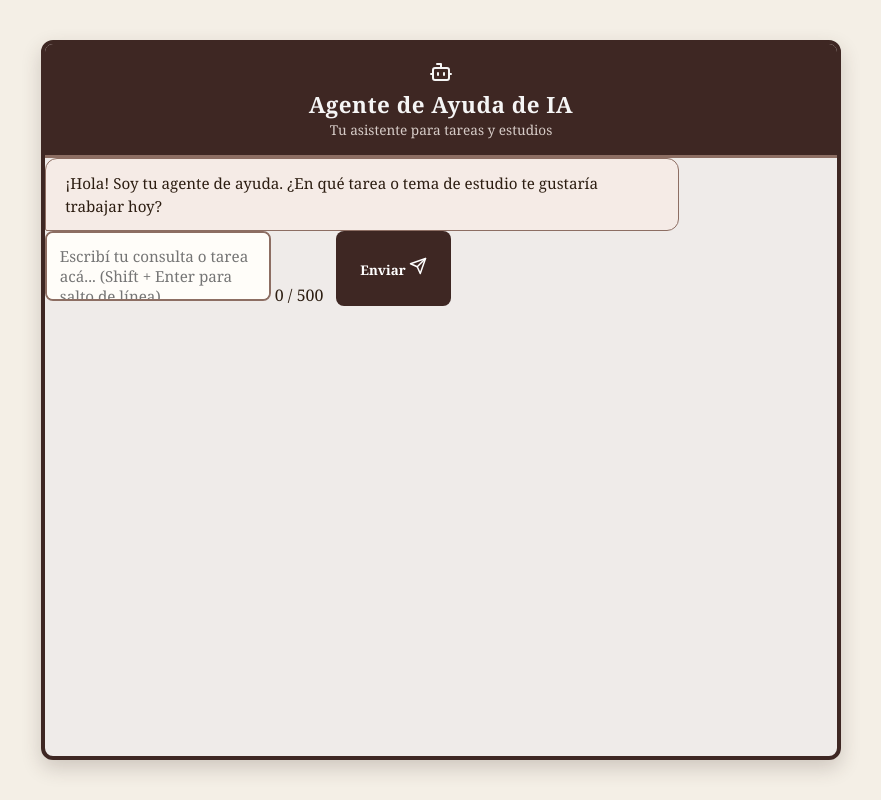
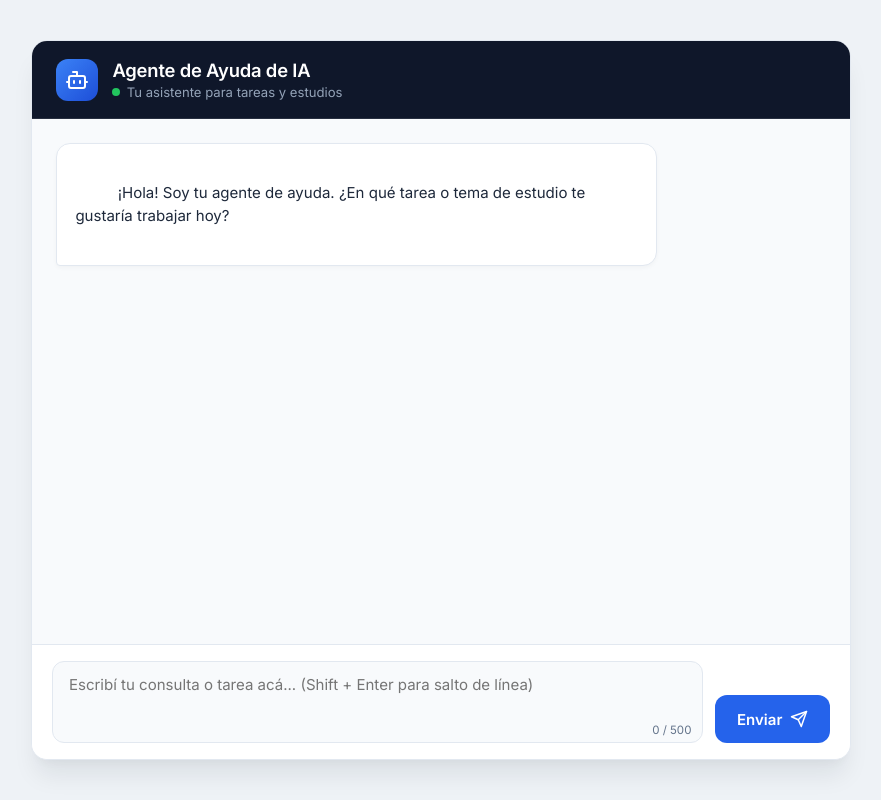
Before and after one commit to 2023shaireidman-sys/agente, a plain HTML site: page index.html in a window 1280 px wide. Shown: the whole page, without its empty margins (199-1080 px from the left). Drawn offline with Linux system fonts and the light colour scheme.

Commit message:
Update style.css

```diff
--- a/style.css
+++ b/style.css
@@ -1,14 +1,18 @@
-/* Variables de color: Paleta cálida y rústica */
 :root {
-  --color-fondo: #f4efe6;
-  --color-madera-oscura: #3e2723;
-  --color-madera-media: #5d4037;
-  --color-madera-clara: #d7ccc8;
-  --color-papel: #fffdf9;
-  --color-borde-rustico: #8d6e63;
-  --color-texto: #2c1d11;
-  --color-texto-suave: #6d4c41;
-  --fuente-principal: 'Georgia', serif;
+  --bg-pagina: #eef2f6;
+  --bg-contenedor: #ffffff;
+  --bg-chat: #f8fafc;
+  --color-primario: #2563eb;
+  --color-primario-hover: #1d4ed8;
+  --color-header: #0f172a;
+  --burbuja-usuario: #2563eb;
+  --texto-usuario: #ffffff;
+  --burbuja-agente: #ffffff;
+  --texto-agente: #1e293b;
+  --borde-suave: #e2e8f0;
+  --texto-secundario: #64748b;
+  --sombra-card: 0 20px 25px -5px rgba(15, 23, 42, 0.08), 0 8px 10px -6px rgba(15, 23, 42, 0.04);
+  --fuente: 'Inter', -apple-system, BlinkMacSystemFont, sans-serif;
 }
 
 * {
@@ -18,25 +22,27 @@
 }
 
 body {
-  background-color: var(--color-fondo);
-  color: var(--color-texto);
-  font-family: var(--fuente-principal);
+  background-color: var(--bg-pagina);
+  color: var(--texto-agente);
+  font-family: var(--fuente);
   display: flex;
   justify-content: center;
   align-items: center;
-  min-height: 100vh;
+  height: 100vh;
   padding: 1rem;
+  overflow: hidden;
 }
 
-/* Contenedor tipo marco de madera */
+/* Contenedor principal */
 .contenedor-principal {
   width: 100%;
-  max-width: 800px;
+  max-width: 820px;
   height: 90vh;
-  background-color: #efebe9;
-  border: 4px solid var(--color-madera-oscura);
-  border-radius: 12px;
-  box-shadow: 0 8px 20px rgba(62, 39, 35, 0.2);
+  max-height: 850px;
+  background-color: var(--bg-contenedor);
+  border: 1px solid var(--borde-suave);
+  border-radius: 16px;
+  box-shadow: var(--sombra-card);
   display: flex;
   flex-direction: column;
   overflow: hidden;
@@ -44,38 +50,102 @@ body {
 
 /* Header */
 .header-agente {
-  background-color: var(--color-madera-oscura);
-  color: #f5f5f5;
-  padding: 1rem;
-  text-align: center;
-  border-bottom: 3px solid var(--color-borde-rustico);
+  background-color: var(--color-header);
+  color: #ffffff;
+  padding: 1.1rem 1.5rem;
+  border-bottom: 1px solid rgba(255, 255, 255, 0.1);
+  flex-shrink: 0;
+}
+
+.header-info {
+  display: flex;
+  align-items: center;
+  gap: 0.9rem;
+}
+
+.avatar-bot {
+  width: 42px;
+  height: 42px;
+  background: linear-gradient(135deg, #3b82f6, #1d4ed8);
+  border-radius: 12px;
+  display: flex;
+  align-items: center;
+  justify-content: center;
+  color: #ffffff;
+  flex-shrink: 0;
 }
 
 .header-agente h1 {
-  font-size: 1.4rem;
-  letter-spacing: 0.5px;
+  font-size: 1.15rem;
+  font-weight: 600;
+  letter-spacing: -0.01em;
 }
 
-.header-agente p {
-  font-size: 0.85rem;
-  color: var(--color-madera-clara);
+.subtitulo {
+  font-size: 0.82rem;
+  color: #94a3b8;
+  display: flex;
+  align-items: center;
+  gap: 0.4rem;
+  margin-top: 0.15rem;
 }
 
-/* Zona de chat */
-.zona\ de\ chat {
+.indicador-online {
+  width: 8px;
+  height: 8px;
+  background-color: #22c55e;
+  border-radius: 50%;
+  display: inline-block;
+}
+
+/* Zona de chat y barra de desplazamiento (Scrollbar) */
+.zona-chat {
   flex: 1;
+  min-height: 0; /* Clave para que funcione el scroll dentro de flex */
   padding: 1.5rem;
   overflow-y: auto;
   display: flex;
   flex-direction: column;
   gap: 1rem;
-  background-color: var(--color-papel);
+  background-color: var(--bg-chat);
+  scroll-behavior: smooth;
+}
+
+/* Estilizado de la barra de scroll */
+.zona-chat::-webkit-scrollbar {
+  width: 8px;
+}
+
+.zona-chat::-webkit-scrollbar-track {
+  background: transparent;
+}
+
+.zona-chat::-webkit-scrollbar-thumb {
+  background-color: #cbd5e1;
+  border-radius: 20px;
+  border: 2px solid var(--bg-chat);
+}
+
+.zona-chat::-webkit-scrollbar-thumb:hover {
+  background-color: #94a3b8;
 }
 
 /* Burbujas del chat */
 .mensaje {
   display: flex;
-  max-width: 80%;
+  max-width: 78%;
+  animation: aparecer 0.2s ease-out;
+}
+
+@keyframes aparecer {
+  from {
+    opacity: 0;
+    transform: translateY(6px);
+  }
+  to {
+    opacity: 1;
+    transform: translateY(0);
+  }
 }
 
 .mensaje.usuario {
@@ -87,96 +157,150 @@ body {
 }
 
 .burbuja {
-  padding: 0.8rem 1.2rem;
-  border-radius: 12px;
-  line-height: 1.5;
-  font-size: 0.95rem;
+  padding: 0.85rem 1.15rem;
+  border-radius: 14px;
+  line-height: 1.55;
+  font-size: 0.94rem;
+  white-space: pre-wrap; /* Respeta los saltos de línea del texto */
+  word-wrap: break-word;
 }
 
 .mensaje.usuario .burbuja {
-  background-color: var(--color-madera-media);
-  color: #ffffff;
-  border-bottom-right-radius: 2px;
+  background-color: var(--burbuja-usuario);
+  color: var(--texto-usuario);
+  border-bottom-right-radius: 4px;
+  box-shadow: 0 2px 6px rgba(37, 99, 235, 0.2);
 }
 
 .mensaje.agente .burbuja {
-  background-color: #f5ebe6;
-  color: var(--color-texto);
-  border: 1px solid var(--color-borde-rustico);
-  border-bottom-left-radius: 2px;
+  background-color: var(--burbuja-agente);
+  color: var(--texto-agente);
+  border: 1px solid var(--borde-suave);
+  border-bottom-left-radius: 4px;
+  box-shadow: 0 2px 4px rgba(15, 23, 42, 0.03);
 }
 
 .mensaje.cargando .burbuja {
+  color: var(--texto-secundario);
   font-style: italic;
-  color: var(--color-texto-suave);
+  background-color: #f1f5f9;
+  border-style: dashed;
 }
 
 /* Zona de escritura */
-.zona\ de\ escritura {
-  background-color: #e0d7d0;
-  padding: 1rem;
-  border-top: 2px solid var(--color-borde-rustico);
+.zona-escritura {
+  background-color: var(--bg-contenedor);
+  padding: 1rem 1.25rem;
+  border-top: 1px solid var(--borde-suave);
+  flex-shrink: 0;
 }
 
 .form-escritura {
   display: flex;
-  gap: 0.8rem;
+  align-items: flex-end;
+  gap: 0.75rem;
+}
+
+.input-wrapper {
+  flex: 1;
+  position: relative;
+  display: flex;
+  flex-direction: column;
 }
 
 textarea {
-  flex: 1;
-  padding: 0.8rem;
-  border: 2px solid var(--color-borde-rustico);
-  border-radius: 8px;
-  background-color: var(--color-papel);
+  width: 100%;
+  padding: 0.75rem 1rem 1.6rem 1rem;
+  border: 1.5px solid var(--borde-suave);
+  border-radius: 12px;
+  background-color: var(--bg-chat);
+  color: var(--texto-agente);
   font-family: inherit;
-  font-size: 0.95rem;
+  font-size: 0.94rem;
+  line-height: 1.4;
   resize: none;
   outline: none;
+  transition: border-color 0.2s ease, background-color 0.2s ease, box-shadow 0.2s ease;
 }
 
 textarea:focus {
-  border-color: var(--color-madera-oscura);
+  border-color: var(--color-primario);
+  background-color: #ffffff;
+  box-shadow: 0 0 0 3px rgba(37, 99, 235, 0.12);
+}
+
+textarea:disabled {
+  opacity: 0.6;
+  cursor: not-allowed;
+}
+
+.contador {
+  position: absolute;
+  bottom: 6px;
+  right: 12px;
+  font-size: 0.72rem;
+  color: var(--texto-secundario);
+  pointer-events: none;
 }
 
 .btn-enviar {
-  background-color: var(--color-madera-oscura);
+  background-color: var(--color-primario);
   color: #ffffff;
   border: none;
-  border-radius: 8px;
-  padding: 0 1.5rem;
+  border-radius: 12px;
+  height: 48px;
+  padding: 0 1.35rem;
   font-family: inherit;
-  font-weight: bold;
+  font-size: 0.94rem;
+  font-weight: 600;
   cursor: pointer;
-  transition: background-color 0.2s ease;
+  display: flex;
+  align-items: center;
+  justify-content: center;
+  gap: 0.5rem;
+  transition: background-color 0.2s ease, transform 0.1s ease;
+  flex-shrink: 0;
 }
 
 .btn-enviar:hover:not(:disabled) {
-  background-color: var(--color-madera-media);
+  background-color: var(--color-primario-hover);
+}
+
+.btn-enviar:active:not(:disabled) {
+  transform: scale(0.98);
 }
 
 .btn-enviar:disabled {
-  background-color: var(--color-madera-clara);
+  background-color: #94a3b8;
   cursor: not-allowed;
 }
 
 /* Adaptabilidad a dispositivos móviles */
-@media (max-width: 600px) {
+@media (max-width: 640px) {
+  body {
+    padding: 0;
+  }
+
   .contenedor-principal {
     height: 100vh;
+    max-height: none;
     border-radius: 0;
     border: none;
   }
 
-  .mensaje {
-    max-width: 90%;
+  .zona-chat {
+    padding: 1rem;
   }
 
-  .form-escritura {
-    flex-direction: column;
+  .mensaje {
+    max-width: 88%;
+  }
+
+  .btn-enviar span {
+    display: none; /* En móvil deja solo el ícono para ganar espacio */
   }
 
   .btn-enviar {
-    padding: 0.8rem;
+    padding: 0 1rem;
   }
 }
```
